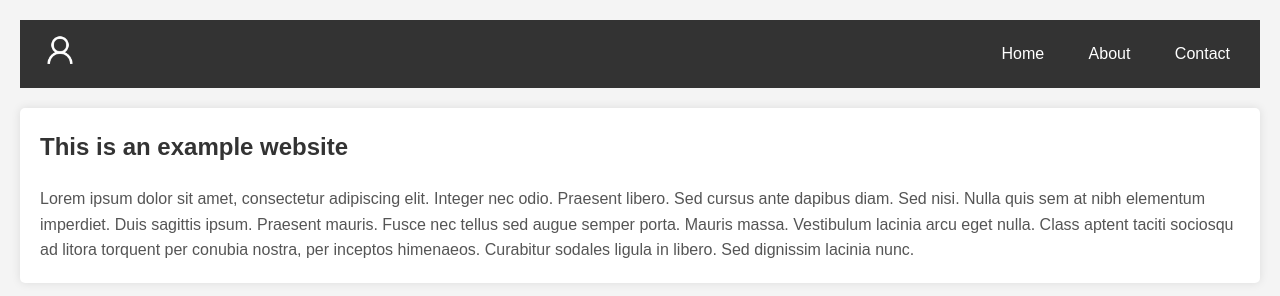
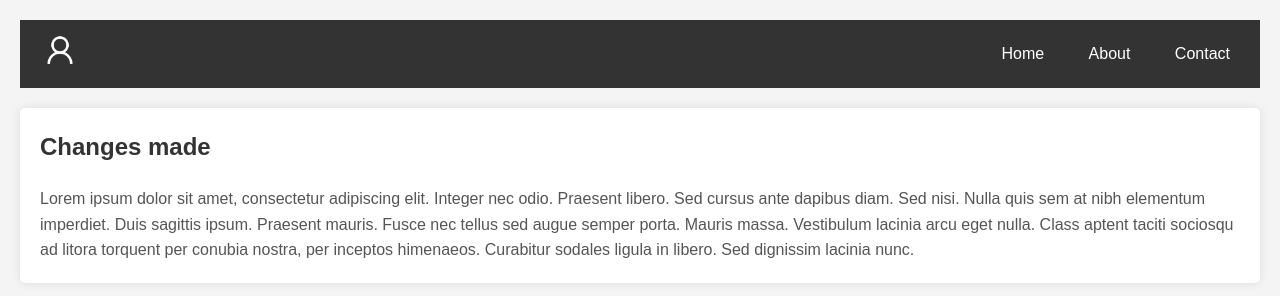
Before and after one commit to aishtiaq7/first-portfolio, a website: page index.html in a window 1280 px wide. Drawn offline with Linux system fonts and the light colour scheme.

Commit message:
new changes

```diff
--- a/src/index.html
+++ b/index.html
@@ -18,7 +18,7 @@
         </div>
     </nav>
     <main>
-        <h1>This is an example website</h1>
+        <h1>Changes made</h1>
         <p>Lorem ipsum dolor sit amet, consectetur adipiscing elit. Integer nec odio. Praesent libero. Sed cursus ante dapibus diam. Sed nisi. Nulla quis sem at nibh elementum imperdiet. Duis sagittis ipsum. Praesent mauris. Fusce nec tellus sed augue semper porta. Mauris massa. Vestibulum lacinia arcu eget nulla. Class aptent taciti sociosqu ad litora torquent per conubia nostra, per inceptos himenaeos. Curabitur sodales ligula in libero. Sed dignissim lacinia nunc.</p>
     </main>
 </body>
--- a/package.json
+++ b/package.json
@@ -4,8 +4,8 @@
   "description": "## Goal",
   "main": "index.js",
   "scripts": {
-    "build:css": "sass -w src/sass:src/css",
-    "live": "live-server src --verbose",
+    "build:css": "sass -w sass:css",
+    "live": "live-server --verbose",
     "dev": "concurrently \"npm run build:css\" \"npm run live\""
   },
   "author": "",
```
Also changed, not shown: css/index.css (renamed from src/css/index.css), images/Sample_User_Icon.png (renamed from src/images/Sample_User_Icon.png), sass/index.scss (renamed from src/sass/index.scss), 2 other files.
